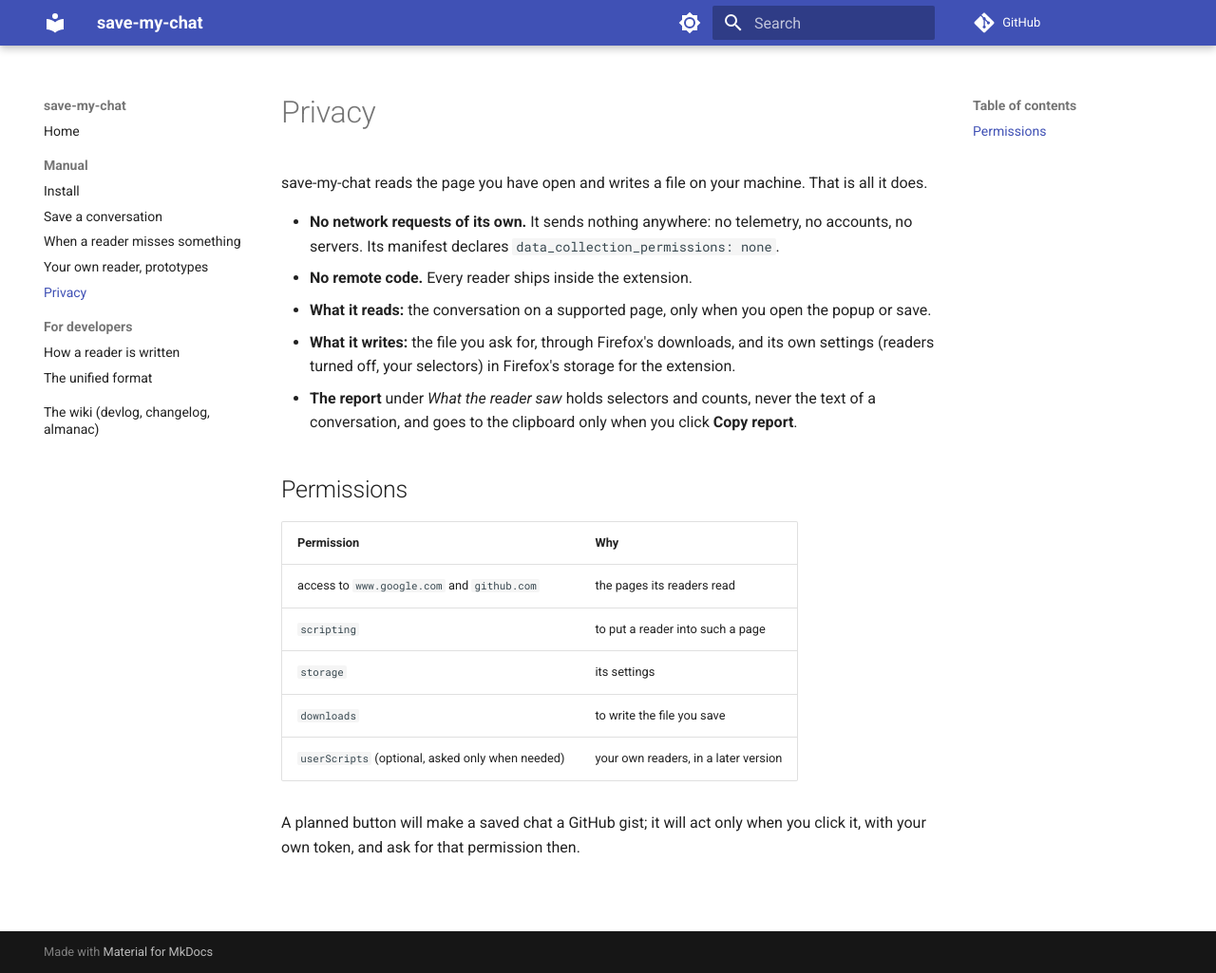
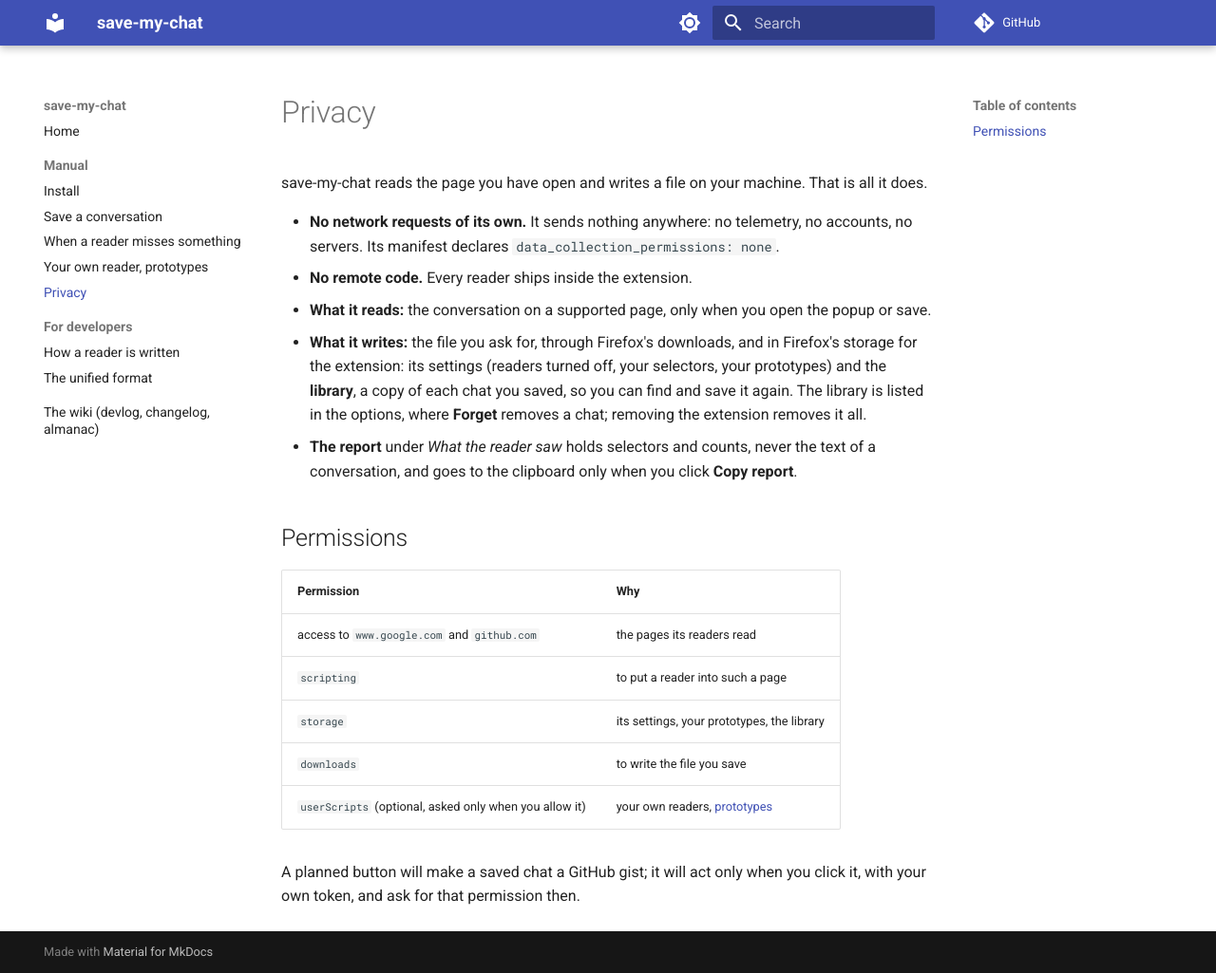
Before and after one commit to radiokociamuzyka/save-my-chat, an MkDocs documentation site: the page built from docs/manual/privacy.md, in a window 1280 px wide and 1025 px high. Shown: the whole window at 95% size. Built offline with MkDocs 1.6.1 and Material for MkDocs 9.7.7, drawn with Linux system fonts in a browser that asks for light colours; comment, search, counter and statistics services are not loaded.

Commit message:
docs(manual): the library - where it is, what it keeps, forgetting
Privacy says what the library writes and how to remove it; saving gets
a section on the library and the popup's line about a chat grown since.

Co-Authored-By: Cleo (Claude Opus 5.5) <noreply@anthropic.com>

```diff
--- a/docs/manual/privacy.md
+++ b/docs/manual/privacy.md
@@ -10,8 +10,11 @@ machine. That is all it does.
 - **What it reads:** the conversation on a supported page, only when you
   open the popup or save.
 - **What it writes:** the file you ask for, through Firefox's downloads,
-  and its own settings (readers turned off, your selectors) in Firefox's
-  storage for the extension.
+  and in Firefox's storage for the extension: its settings (readers turned
+  off, your selectors, your prototypes) and the **library**, a copy of
+  each chat you saved, so you can find and save it again. The library is
+  listed in the options, where **Forget** removes a chat; removing the
+  extension removes it all.
 - **The report** under *What the reader saw* holds selectors and counts,
   never the text of a conversation, and goes to the clipboard only when
   you click **Copy report**.
@@ -22,9 +25,9 @@ machine. That is all it does.
 | --- | --- |
 | access to `www.google.com` and `github.com` | the pages its readers read |
 | `scripting` | to put a reader into such a page |
-| `storage` | its settings |
+| `storage` | its settings, your prototypes, the library |
 | `downloads` | to write the file you save |
-| `userScripts` (optional, asked only when needed) | your own readers, in a later version |
+| `userScripts` (optional, asked only when you allow it) | your own readers, [prototypes](prototypes.md) |
 
 A planned button will make a saved chat a GitHub gist; it will act only
 when you click it, with your own token, and ask for that permission then.
--- a/package.json
+++ b/package.json
@@ -1,6 +1,6 @@
 {
   "name": "save-my-chat",
-  "version": "0.4.4",
+  "version": "0.4.5",
   "private": true,
   "description": "Firefox extension to export your AI chat history out of webapps and save it on your local machine in clear unified formatting",
   "repository": "github:radiokociamuzyka/save-my-chat",
```
Also changed, not shown: docs/manual/saving.md (+10 -0 lines), 2 other files.
